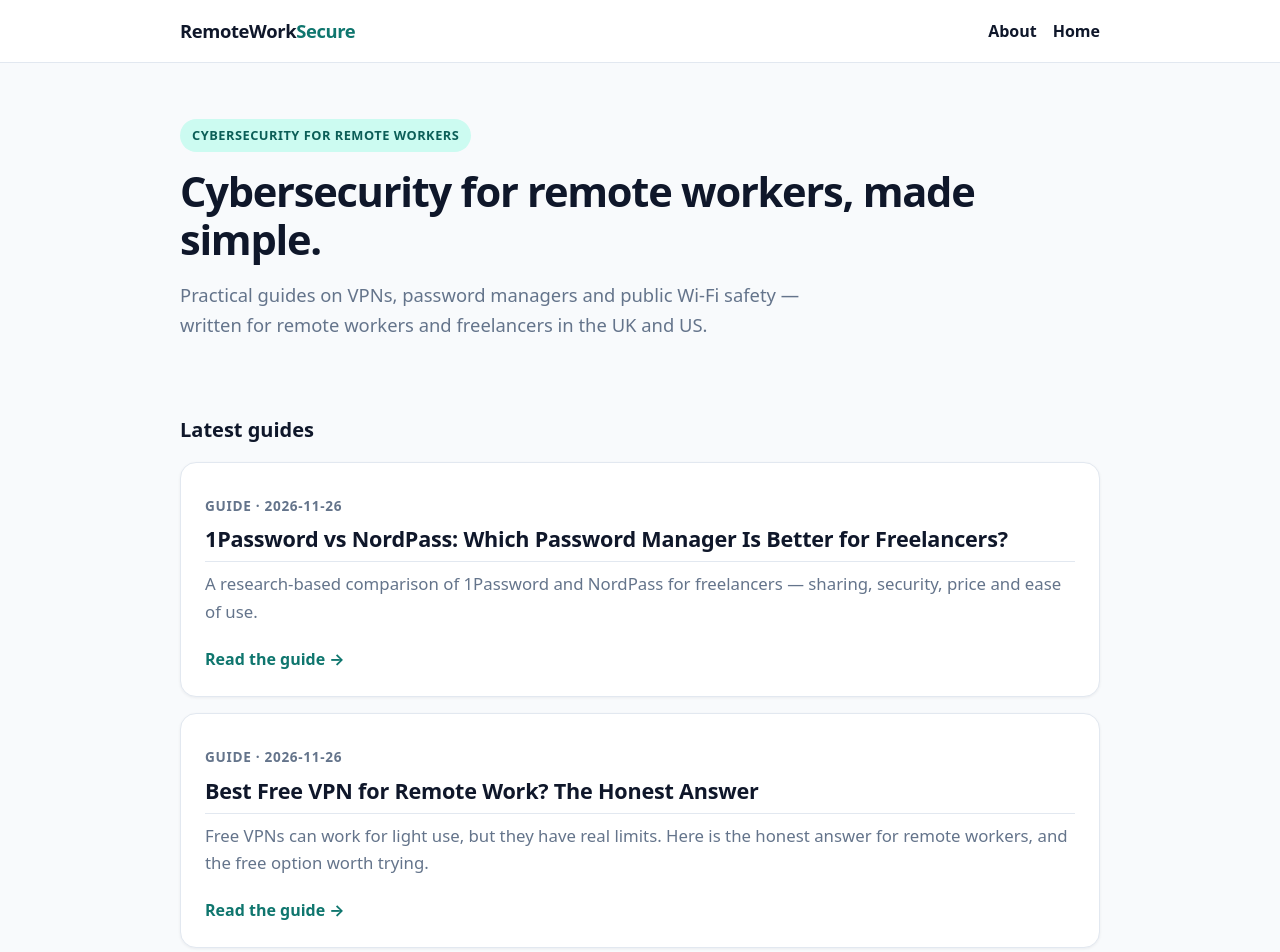
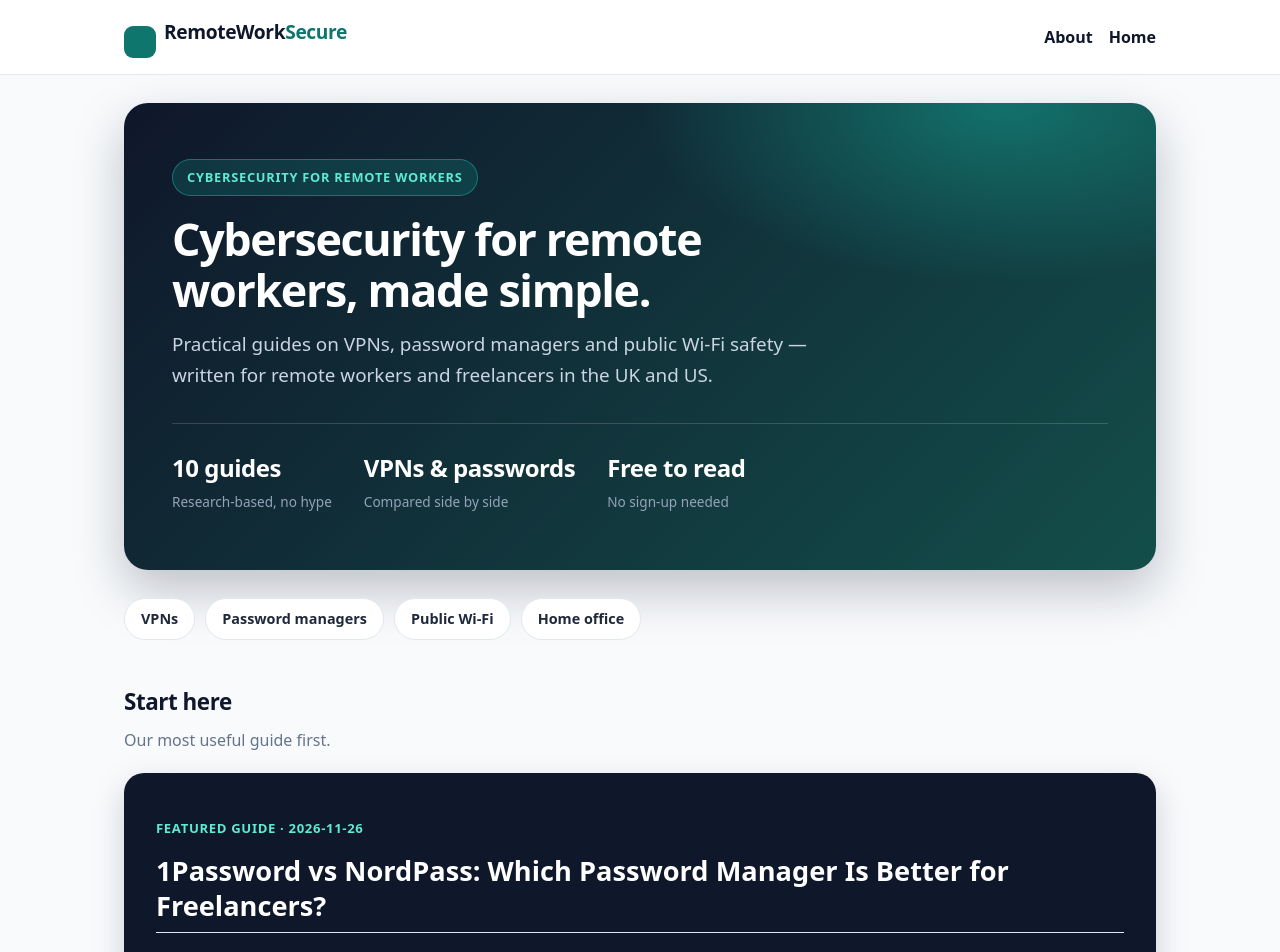
Before and after one commit to gulz169/remoteworksecure, a Next.js app: page / in a window 1280 px wide. Shown: the top 952 px of the page. Built offline with nearby package versions, Linux system fonts and the light colour scheme.

Commit message:
premium styling

```diff
--- a/app/globals.css
+++ b/app/globals.css
@@ -1,11 +1,14 @@
-/* Modern clean style — RemoteWorkSecure
-   Lesson: all visual design lives here. Change a colour or a
-   radius once, and every page updates. Keep it fast: no web
-   fonts, no heavy images, system fonts only. */
+/* Premium style — RemoteWorkSecure
+   All visual design lives here. Change a colour or a radius
+   once, and every page updates. System fonts only, no web
+   fonts, no heavy images — fast for Google and readers. */
 * { box-sizing: border-box; }
 :root {
   --teal: #0f766e;
+  --teal-bright: #14b8a6;
   --teal-dark: #0b5e57;
+  --navy: #0f172a;
+  --navy-2: #1e293b;
   --ink: #0f172a;
   --muted: #64748b;
   --line: #e2e8f0;
@@ -16,33 +19,51 @@ body { margin: 0; font-family: system-ui, -apple-system, "Segoe UI", Roboto, san
 a { color: var(--teal); text-decoration: none; }
 a:hover { text-decoration: underline; }
 
-/* Header — sticky, white, with a soft shadow */
-.site-header { position: sticky; top: 0; z-index: 10; background: rgba(255,255,255,0.92); backdrop-filter: blur(8px); border-bottom: 1px solid var(--line); }
-.site-header-inner { max-width: 960px; margin: 0 auto; padding: 16px 20px; display: flex; justify-content: space-between; align-items: center; }
-.logo { font-weight: 800; font-size: 1.15rem; color: var(--ink); letter-spacing: -0.02em; }
+/* Header — sticky, white, soft shadow */
+.site-header { position: sticky; top: 0; z-index: 10; background: rgba(255,255,255,0.94); backdrop-filter: blur(8px); border-bottom: 1px solid var(--line); }
+.site-header-inner { max-width: 1080px; margin: 0 auto; padding: 16px 24px; display: flex; justify-content: space-between; align-items: center; }
+.logo { font-weight: 800; font-size: 1.2rem; color: var(--ink); letter-spacing: -0.02em; }
 .logo span { color: var(--teal); }
+.logo-mark { display: inline-flex; align-items: center; justify-content: center; width: 32px; height: 32px; border-radius: 9px; background: var(--teal); color: #fff; font-size: 0.85rem; font-weight: 800; margin-right: 8px; vertical-align: -8px; }
 .nav-link { font-weight: 600; color: var(--ink); }
 
 /* Layout */
-main { max-width: 960px; margin: 0 auto; padding: 0 20px 64px; }
+main { max-width: 1080px; margin: 0 auto; padding: 0 24px 72px; }
 .article-wrap { max-width: 760px; margin: 0 auto; }
 
-/* Hero — modern clean: soft gradient, badge, large heading */
-.hero { padding: 56px 0 32px; }
-.badge { display: inline-block; background: #ccfbf1; color: var(--teal-dark); font-weight: 700; font-size: 0.8rem; letter-spacing: 0.04em; text-transform: uppercase; padding: 6px 12px; border-radius: 999px; }
-.hero h1 { font-size: 2.6rem; line-height: 1.15; letter-spacing: -0.03em; margin: 16px 0; }
-.hero p { font-size: 1.15rem; color: var(--muted); max-width: 640px; margin: 0; }
-.section-title { font-size: 1.25rem; margin: 40px 0 8px; }
+/* Hero — dark navy panel with teal glow */
+.hero { margin-top: 28px; padding: 56px 48px; border-radius: 24px; color: #fff; background: radial-gradient(600px 300px at 85% 0%, rgba(20,184,166,0.45), transparent 60%), linear-gradient(135deg, #0f172a 0%, #134e4a 100%); box-shadow: 0 20px 50px rgba(15,23,42,0.25); }
+.badge { display: inline-block; background: rgba(20,184,166,0.18); border: 1px solid rgba(20,184,166,0.5); color: #5eead4; font-weight: 700; font-size: 0.8rem; letter-spacing: 0.06em; text-transform: uppercase; padding: 7px 14px; border-radius: 999px; }
+.hero h1 { font-size: 2.8rem; line-height: 1.12; letter-spacing: -0.03em; margin: 18px 0 14px; max-width: 720px; }
+.hero p { font-size: 1.18rem; color: #cbd5e1; max-width: 640px; margin: 0; }
+.hero-stats { display: flex; gap: 32px; flex-wrap: wrap; margin-top: 32px; padding-top: 24px; border-top: 1px solid rgba(255,255,255,0.16); }
+.hero-stat b { display: block; font-size: 1.5rem; letter-spacing: -0.02em; }
+.hero-stat span { font-size: 0.85rem; color: #94a3b8; }
+.chips { display: flex; gap: 10px; flex-wrap: wrap; margin: 28px 0 8px; }
+.chip { background: #fff; border: 1px solid var(--line); border-radius: 999px; padding: 8px 16px; font-size: 0.9rem; font-weight: 600; color: var(--navy-2); }
 
-/* Cards — white, rounded, shadow, lift on hover */
-.card { background: var(--card); border: 1px solid var(--line); border-radius: 16px; padding: 24px; margin: 16px 0; box-shadow: 0 1px 3px rgba(15,23,42,0.06); transition: transform 0.15s ease, box-shadow 0.15s ease; }
-.card:hover { transform: translateY(-2px); box-shadow: 0 8px 24px rgba(15,23,42,0.10); }
-.card h2 { margin: 0 0 8px; font-size: 1.35rem; line-height: 1.3; letter-spacing: -0.01em; }
+.section-title { font-size: 1.4rem; margin: 44px 0 6px; letter-spacing: -0.02em; }
+.section-sub { color: var(--muted); margin: 0 0 8px; }
+
+/* Featured card — first article, larger */
+.featured { background: var(--navy); color: #fff; border-radius: 20px; padding: 32px; margin: 20px 0 8px; box-shadow: 0 12px 32px rgba(15,23,42,0.18); }
+.featured .meta { color: #5eead4; }
+.featured h2 { margin: 0 0 10px; font-size: 1.7rem; line-height: 1.3; }
+.featured h2 a { color: #fff; }
+.featured h2 a:hover { color: #5eead4; text-decoration: none; }
+.featured p { color: #cbd5e1; }
+.featured .read-more { color: #5eead4; }
+
+/* Cards — 2-column grid, white, rounded, lift on hover */
+.grid { display: grid; grid-template-columns: 1fr 1fr; gap: 20px; margin-top: 20px; }
+.card { background: var(--card); border: 1px solid var(--line); border-radius: 18px; padding: 26px; box-shadow: 0 1px 3px rgba(15,23,42,0.06); transition: transform 0.15s ease, box-shadow 0.15s ease; display: flex; flex-direction: column; }
+.card:hover { transform: translateY(-3px); box-shadow: 0 12px 28px rgba(15,23,42,0.12); }
+.card h2 { margin: 0 0 8px; font-size: 1.25rem; line-height: 1.3; letter-spacing: -0.01em; }
 .card h2 a { color: var(--ink); }
 .card h2 a:hover { color: var(--teal); text-decoration: none; }
-.card p { color: var(--muted); margin: 8px 0; }
-.meta { font-size: 0.85rem; color: var(--muted); text-transform: uppercase; letter-spacing: 0.05em; font-weight: 600; }
-.read-more { display: inline-block; margin-top: 12px; font-weight: 700; }
+.card p { color: var(--muted); margin: 8px 0; flex: 1; }
+.meta { font-size: 0.82rem; color: var(--muted); text-transform: uppercase; letter-spacing: 0.05em; font-weight: 700; }
+.read-more { display: inline-block; margin-top: 14px; font-weight: 700; }
 
 /* Article */
 article h1 { font-size: 2.2rem; line-height: 1.2; letter-spacing: -0.02em; }
@@ -55,10 +76,13 @@ th, td { padding: 12px 14px; text-align: left; font-size: 0.95rem; border-bottom
 tr:last-child td { border-bottom: none; }
 .back-link { display: inline-block; margin: 24px 0 0; font-weight: 600; }
 
-footer { border-top: 1px solid var(--line); background: #fff; padding: 32px 20px; text-align: center; color: var(--muted); font-size: 0.9rem; }
+footer { border-top: 1px solid var(--line); background: var(--navy); color: #94a3b8; padding: 40px 24px; text-align: center; font-size: 0.9rem; }
+footer a { color: #e2e8f0; }
 
-@media (max-width: 640px) {
+@media (max-width: 700px) {
+  .hero { padding: 36px 24px; }
   .hero h1 { font-size: 2rem; }
+  .grid { grid-template-columns: 1fr; }
   article h1 { font-size: 1.7rem; }
-  .card { padding: 20px; }
+  .card, .featured { padding: 22px; }
 }
--- a/app/layout.jsx
+++ b/app/layout.jsx
@@ -16,6 +16,7 @@ export default function RootLayout({ children }) {
         <header className="site-header">
           <div className="site-header-inner">
             <a href="/" className="logo">
+              <span className="logo-mark">R</span>
               RemoteWork<span>Secure</span>
             </a>
             <nav>
--- a/app/page.jsx
+++ b/app/page.jsx
@@ -6,6 +6,7 @@ import { getAllArticles } from "../lib/articles";
 // for the list, which keeps the page fast for Google.
 export default function Home() {
   const articles = getAllArticles();
+  const [featured, ...rest] = articles;
   return (
     <>
       <section className="hero">
@@ -16,10 +17,50 @@ export default function Home() {
           safety — written for remote workers and freelancers in the UK
           and US.
         </p>
+        <div className="hero-stats">
+          <div className="hero-stat">
+            <b>{articles.length} guides</b>
+            <span>Research-based, no hype</span>
+          </div>
+          <div className="hero-stat">
+            <b>VPNs &amp; passwords</b>
+            <span>Compared side by side</span>
+          </div>
+          <div className="hero-stat">
+            <b>Free to read</b>
+            <span>No sign-up needed</span>
+          </div>
+        </div>
       </section>
 
-      <h2 className="section-title">Latest guides</h2>
-      {articles.map((a) => (
+      <div className="chips">
+        <span className="chip">VPNs</span>
+        <span className="chip">Password managers</span>
+        <span className="chip">Public Wi-Fi</span>
+        <span className="chip">Home office</span>
+      </div>
+
+      <h2 className="section-title">Start here</h2>
+      <p className="section-sub">Our most useful guide first.</p>
+      {featured && (
+        <article className="featured">
+          <p className="meta">Featured guide &middot; {featured.date}</p>
+          <h2>
+            <Link href={`/articles/${featured.slug}`}>{featured.title}</Link>
+          </h2>
+          <p>{featured.description}</p>
+          <Link className="read-more" href={`/articles/${featured.slug}`}>
+            Read the guide &rarr;
+          </Link>
+        </article>
+      )}
+
+      <h2 className="section-title">All guides</h2>
+      <p className="section-sub">
+        Every guide is research-based and clearly labelled as such.
+      </p>
+      <div className="grid">
+        {rest.map((a) => (
           <article className="card" key={a.slug}>
             <p className="meta">Guide &middot; {a.date}</p>
             <h2>
@@ -31,6 +72,7 @@ export default function Home() {
             </Link>
           </article>
         ))}
+      </div>
     </>
   );
 }
```
Lines whose indentation alone changed are shown as unchanged.
